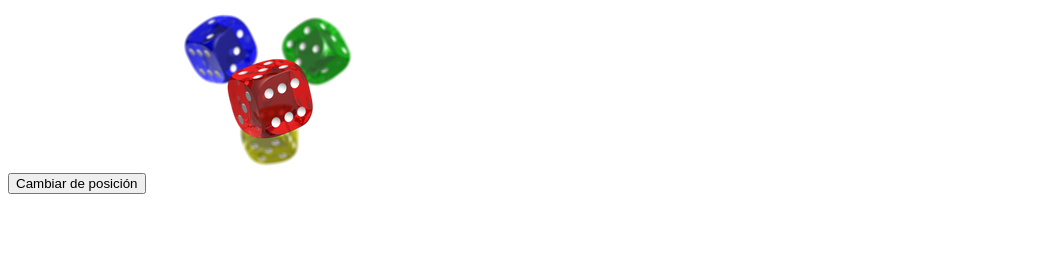
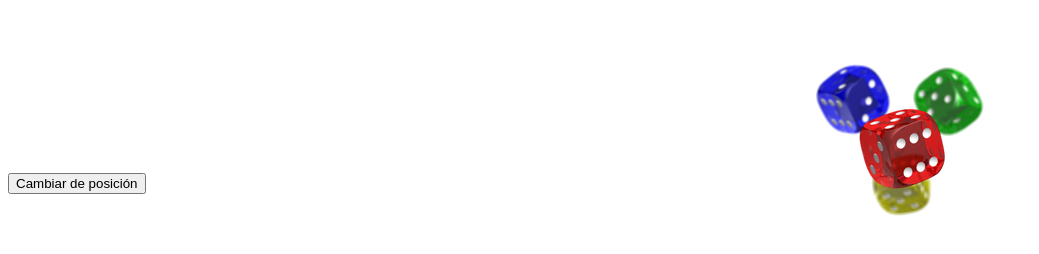
Before and after one commit to sergjime/LENGUAJE-DE-MARCAS, a plain HTML site: page Ejercicios JavaScript/Ejercicio 3/index.html in a window 1280 px wide. Both pictures are taken after a click on the button "Cambiar de posición". Shown: the whole page, without its empty margins (0-1039 px from the left). Drawn offline with Linux system fonts and the light colour scheme.

Commit message:
Add files via upload

```diff
--- a/Ejercicios JavaScript/Ejercicio 3/css/style.css
+++ b/Ejercicios JavaScript/Ejercicio 3/css/style.css
@@ -1,4 +1,4 @@
-div{
-	background-color: green;
-	color: white
+img{
+	position: relative;
+	left: 50%;
 }
--- a/Ejercicios JavaScript/Ejercicio 3/js/script.js
+++ b/Ejercicios JavaScript/Ejercicio 3/js/script.js
@@ -1,12 +1,11 @@
-var uno = 1;
-var resultado = uno+"px";
+var dados = null;
 
 function ChangePosition(){
-	document.getElementsByTagName("img").style.;
+	var resultado = 50;
+	dados.style.top=resultado+"px";
 }
 
 window.onload=function(){
-  document.getElementById("b").onclick=function(){
-	  ChangePosition()
-  }
+	dados = document.getElementsByTagName("img")[0];
+	document.getElementById("b").onclick=ChangePosition;
 }
```
